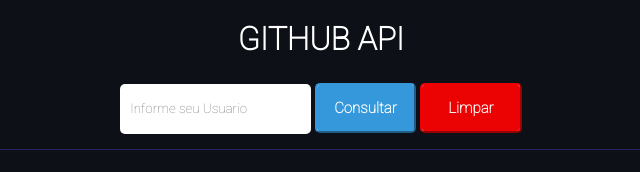
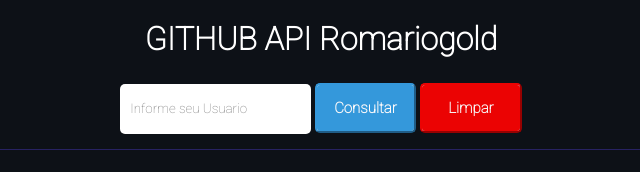
Before and after one commit to Romariolima99/GitHub-API-repository, a plain HTML site: page index.html in a window 1280 px wide. Shown: the whole page, without its empty margins (319-959 px from the left). Drawn offline with Linux system fonts and the light colour scheme.

Commit message:
alteração no h1

```diff
--- a/index.html
+++ b/index.html
@@ -8,7 +8,7 @@
     <title>API Github</title>
 </head>
 <body>
-    <h1>GITHUB API</h1>
+    <h1>GITHUB API Romariogold</h1>
 
     <div class="textfield">
         <label for="User"></label>
```
